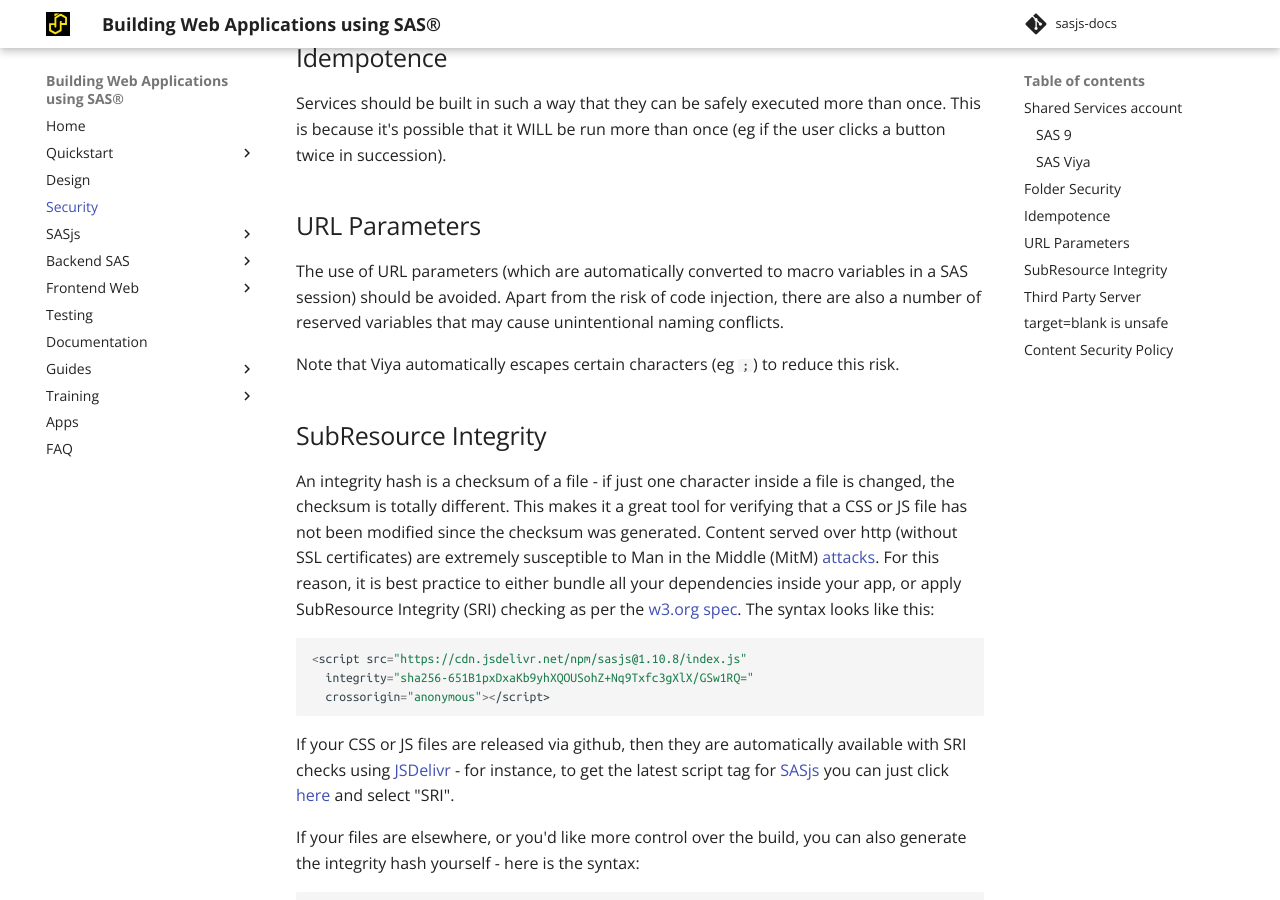
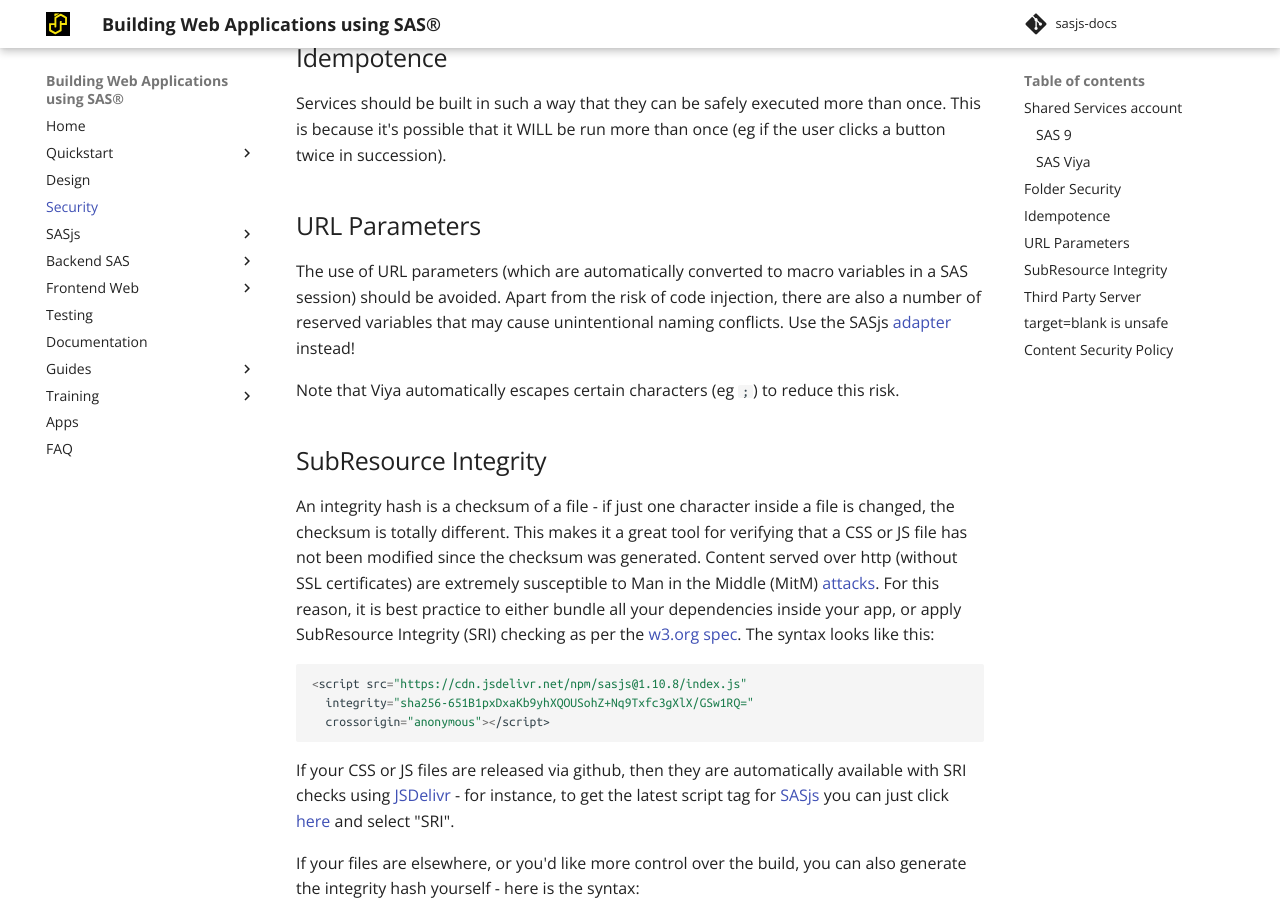
Before and after one commit to sasjs/sasjs.io, an MkDocs documentation site: the page built from docs/security.md, in a window 1280 px wide and 900 px high, scrolled down 1349 px. Built offline with MkDocs 1.6.1 and Material for MkDocs 9.7.7, drawn with Linux system fonts in a browser that asks for light colours.

Commit message:
adapter link

```diff
--- a/docs/security.md
+++ b/docs/security.md
@@ -35,7 +35,7 @@
 
 URL Parameters
 ---------------------
-The use of URL parameters (which are automatically converted to macro variables in a SAS session) should be avoided.  Apart from the risk of code injection, there are also a number of reserved variables that may cause unintentional naming conflicts.
+The use of URL parameters (which are automatically converted to macro variables in a SAS session) should be avoided.  Apart from the risk of code injection, there are also a number of reserved variables that may cause unintentional naming conflicts. Use the SASjs [adapter](https://github.com/sasjs/adapter) instead!
 
 Note that Viya automatically escapes certain characters (eg `;`) to reduce this risk.
 
```
